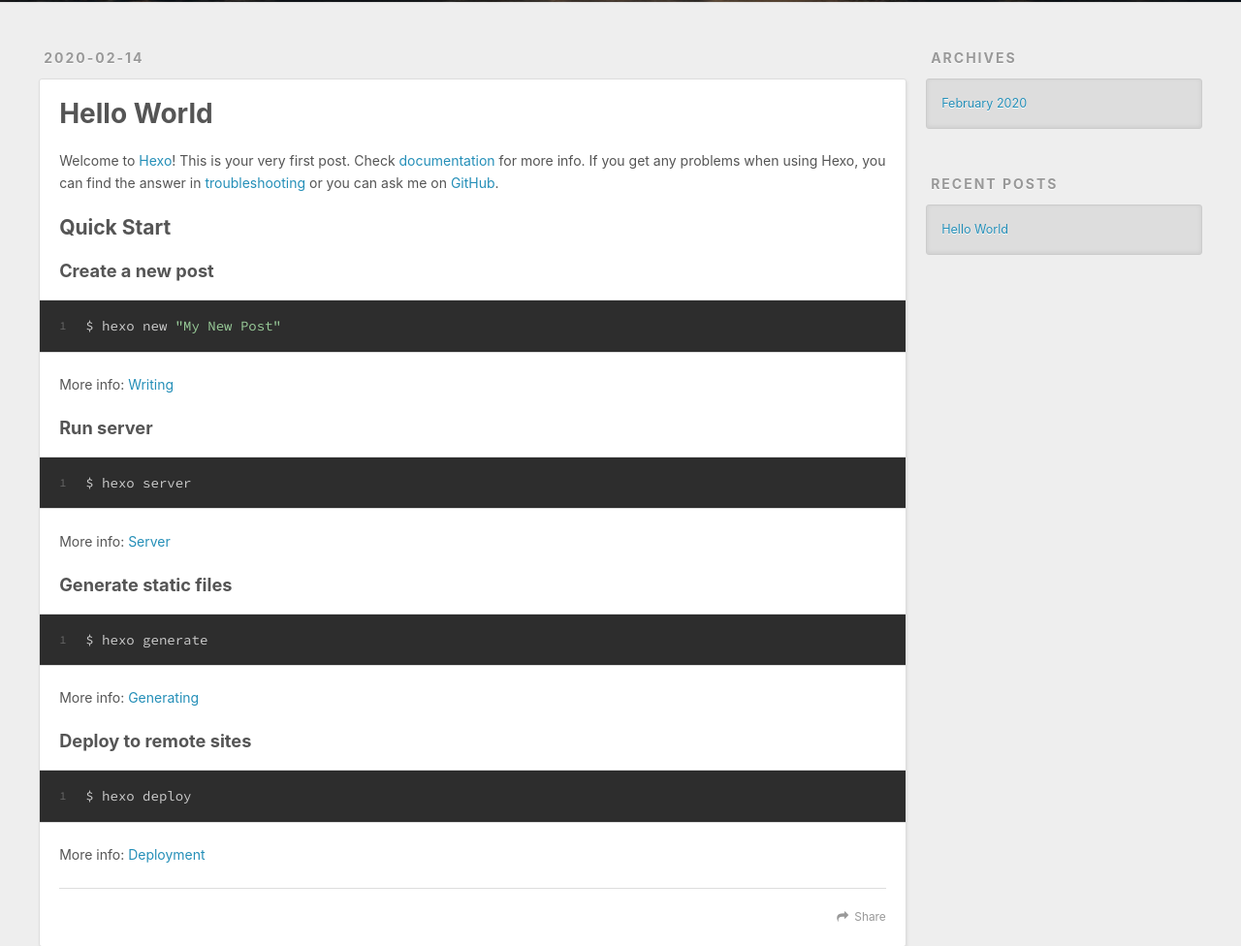
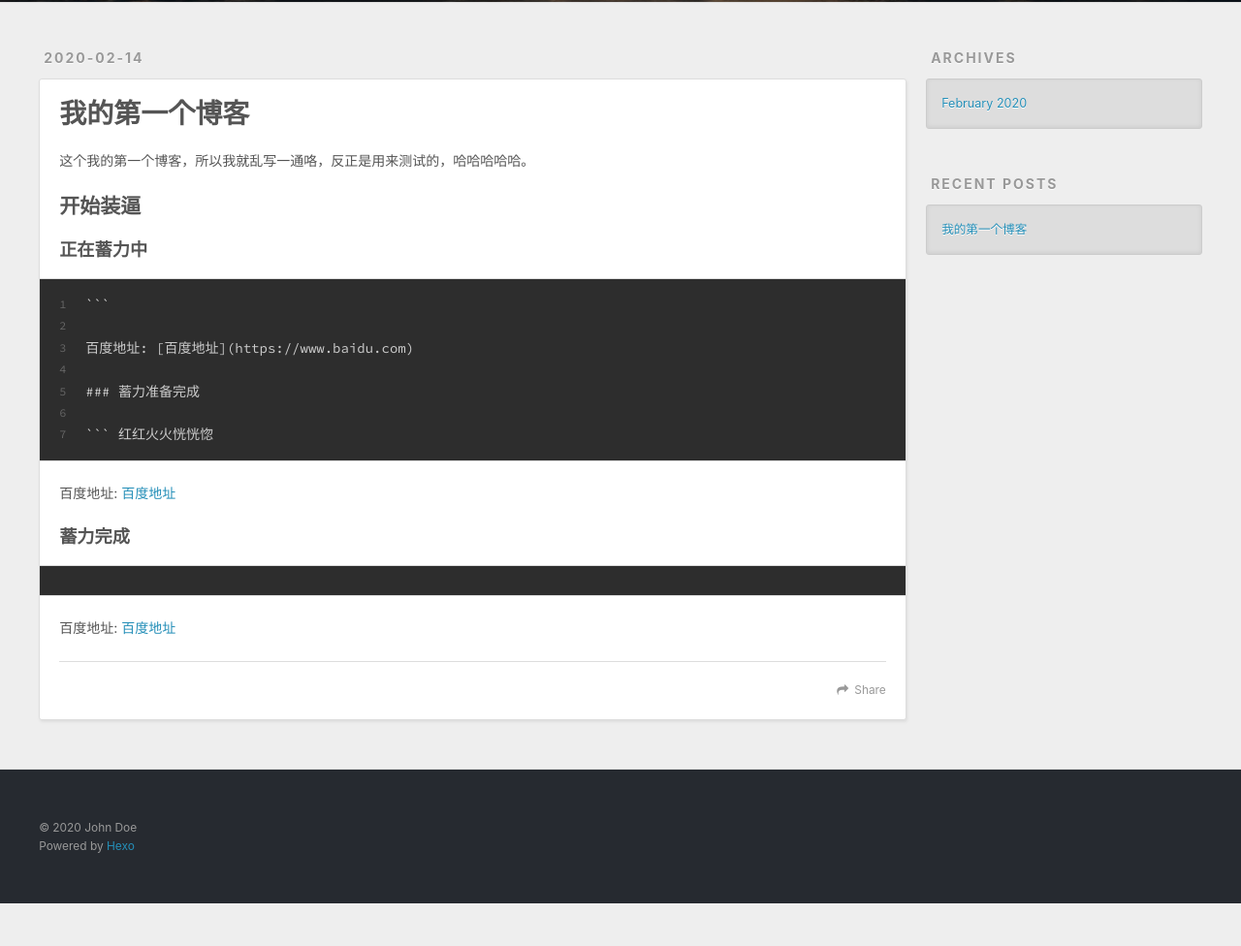
Before and after one commit to wgy213/wgy213.github.io, a plain HTML site: page 2020/02/14/我的第一篇博客/index.html in a window 1280 px wide. Shown: the part 298-1274 px from the top of the page at 97% size. After the commit the page ends 1230 px from the top, so only its background shows below. Drawn offline with nearby package versions, Linux system fonts and the light colour scheme.

Commit message:
Site updated: 2020-02-15 10:47:38

```diff
--- a/2020/02/14/hello-world/index.html
+++ b/2020/02/14/我的第一篇博客/index.html
@@ -5,17 +5,17 @@
 
 
 
-  <title>Hello World | Hexo</title>
+  <title>我的第一个博客 | Hexo</title>
   <meta name="viewport" content="width=device-width, initial-scale=1, maximum-scale=1">
-  <meta name="description" content="Welcome to Hexo! This is your very first post. Check documentation for more info. If you get any problems when using Hexo, you can find the answer in troubleshooting or you can ask me on GitHub. Quick">
+  <meta name="description" content="这个我的第一个博客，所以我就乱写一通咯，反正是用来测试的，哈哈哈哈哈。 开始装逼正在蓄力中1234567&#96;&#96;&#96;百度地址: [百度地址](https:&#x2F;&#x2F;www.baidu.com)### 蓄力准备完成&#96;&#96;&#96; 红红火火恍恍惚  百度地址: 百度地址 蓄力完成 百度地址: 百度地址">
 <meta property="og:type" content="article">
-<meta property="og:title" content="Hello World">
-<meta property="og:url" content="http://yoursite.com/2020/02/14/hello-world/index.html">
+<meta property="og:title" content="我的第一个博客">
+<meta property="og:url" content="http://yoursite.com/2020/02/14/%E6%88%91%E7%9A%84%E7%AC%AC%E4%B8%80%E7%AF%87%E5%8D%9A%E5%AE%A2/index.html">
 <meta property="og:site_name" content="Hexo">
-<meta property="og:description" content="Welcome to Hexo! This is your very first post. Check documentation for more info. If you get any problems when using Hexo, you can find the answer in troubleshooting or you can ask me on GitHub. Quick">
+<meta property="og:description" content="这个我的第一个博客，所以我就乱写一通咯，反正是用来测试的，哈哈哈哈哈。 开始装逼正在蓄力中1234567&#96;&#96;&#96;百度地址: [百度地址](https:&#x2F;&#x2F;www.baidu.com)### 蓄力准备完成&#96;&#96;&#96; 红红火火恍恍惚  百度地址: 百度地址 蓄力完成 百度地址: 百度地址">
 <meta property="og:locale" content="en_US">
 <meta property="article:published_time" content="2020-02-14T07:26:13.503Z">
-<meta property="article:modified_time" content="2020-02-14T07:26:13.503Z">
+<meta property="article:modified_time" content="2020-02-15T02:46:13.930Z">
 <meta property="article:author" content="John Doe">
 <meta name="twitter:card" content="summary">
 
@@ -66,9 +66,9 @@
   </div>
 </header>
       <div class="outer">
-        <section id="main"><article id="post-hello-world" class="article article-type-post" itemscope itemprop="blogPost">
+        <section id="main"><article id="post-我的第一篇博客" class="article article-type-post" itemscope itemprop="blogPost">
   <div class="article-meta">
-    <a href="/2020/02/14/hello-world/" class="article-date">
+    <a href="/2020/02/14/%E6%88%91%E7%9A%84%E7%AC%AC%E4%B8%80%E7%AF%87%E5%8D%9A%E5%AE%A2/" class="article-date">
   <time datetime="2020-02-14T07:26:13.503Z" itemprop="datePublished">2020-02-14</time>
 </a>
 
@@ -80,7 +80,7 @@
 
 
     <h1 class="article-title" itemprop="name">
-      Hello World
+      我的第一个博客
     </h1>
 
 
@@ -88,24 +88,17 @@
 
     <div class="article-entry" itemprop="articleBody">
 
-        <p>Welcome to <a href="https://hexo.io/" target="_blank" rel="noopener">Hexo</a>! This is your very first post. Check <a href="https://hexo.io/docs/" target="_blank" rel="noopener">documentation</a> for more info. If you get any problems when using Hexo, you can find the answer in <a href="https://hexo.io/docs/troubleshooting.html" target="_blank" rel="noopener">troubleshooting</a> or you can ask me on <a href="https://github.com/hexojs/hexo/issues" target="_blank" rel="noopener">GitHub</a>.</p>
-<h2 id="Quick-Start"><a href="#Quick-Start" class="headerlink" title="Quick Start"></a>Quick Start</h2><h3 id="Create-a-new-post"><a href="#Create-a-new-post" class="headerlink" title="Create a new post"></a>Create a new post</h3><figure class="highlight bash"><table><tr><td class="gutter"><pre><span class="line">1</span><br></pre></td><td class="code"><pre><span class="line">$ hexo new <span class="string">"My New Post"</span></span><br></pre></td></tr></table></figure>
+        <p>这个我的第一个博客，所以我就乱写一通咯，反正是用来测试的，哈哈哈哈哈。</p>
+<h2 id="开始装逼"><a href="#开始装逼" class="headerlink" title="开始装逼"></a>开始装逼</h2><h3 id="正在蓄力中"><a href="#正在蓄力中" class="headerlink" title="正在蓄力中"></a>正在蓄力中</h3><figure class="highlight plain"><table><tr><td class="gutter"><pre><span class="line">1</span><br><span class="line">2</span><br><span class="line">3</span><br><span class="line">4</span><br><span class="line">5</span><br><span class="line">6</span><br><span class="line">7</span><br></pre></td><td class="code"><pre><span class="line">&#96;&#96;&#96;</span><br><span class="line"></span><br><span class="line">百度地址: [百度地址](https:&#x2F;&#x2F;www.baidu.com)</span><br><span class="line"></span><br><span class="line">### 蓄力准备完成</span><br><span class="line"></span><br><span class="line">&#96;&#96;&#96; 红红火火恍恍惚</span><br></pre></td></tr></table></figure>
 
-<p>More info: <a href="https://hexo.io/docs/writing.html" target="_blank" rel="noopener">Writing</a></p>
-<h3 id="Run-server"><a href="#Run-server" class="headerlink" title="Run server"></a>Run server</h3><figure class="highlight bash"><table><tr><td class="gutter"><pre><span class="line">1</span><br></pre></td><td class="code"><pre><span class="line">$ hexo server</span><br></pre></td></tr></table></figure>
-
-<p>More info: <a href="https://hexo.io/docs/server.html" target="_blank" rel="noopener">Server</a></p>
-<h3 id="Generate-static-files"><a href="#Generate-static-files" class="headerlink" title="Generate static files"></a>Generate static files</h3><figure class="highlight bash"><table><tr><td class="gutter"><pre><span class="line">1</span><br></pre></td><td class="code"><pre><span class="line">$ hexo generate</span><br></pre></td></tr></table></figure>
-
-<p>More info: <a href="https://hexo.io/docs/generating.html" target="_blank" rel="noopener">Generating</a></p>
-<h3 id="Deploy-to-remote-sites"><a href="#Deploy-to-remote-sites" class="headerlink" title="Deploy to remote sites"></a>Deploy to remote sites</h3><figure class="highlight bash"><table><tr><td class="gutter"><pre><span class="line">1</span><br></pre></td><td class="code"><pre><span class="line">$ hexo deploy</span><br></pre></td></tr></table></figure>
-
-<p>More info: <a href="https://hexo.io/docs/one-command-deployment.html" target="_blank" rel="noopener">Deployment</a></p>
+<p>百度地址: <a href="https://www.baidu.com" target="_blank" rel="noopener">百度地址</a></p>
+<h3 id="蓄力完成"><a href="#蓄力完成" class="headerlink" title="蓄力完成"></a>蓄力完成</h3><pre><code class="呵呵呵呵呵呵"></code></pre>
+<p>百度地址: <a href="https://www.baidu.com" target="_blank" rel="noopener">百度地址</a></p>
 
 
     </div>
     <footer class="article-footer">
-      <a data-url="http://yoursite.com/2020/02/14/hello-world/" data-id="ck6luotjm0000ccns7tdbc9ee" class="article-share-link">Share</a>
+      <a data-url="http://yoursite.com/2020/02/14/%E6%88%91%E7%9A%84%E7%AC%AC%E4%B8%80%E7%AF%87%E5%8D%9A%E5%AE%A2/" data-id="ck6n036rd00009onshvyz5wey" class="article-share-link">Share</a>
 
 
     </footer>
@@ -144,7 +137,7 @@
       <ul>
 
           <li>
-            <a href="/2020/02/14/hello-world/">Hello World</a>
+            <a href="/2020/02/14/%E6%88%91%E7%9A%84%E7%AC%AC%E4%B8%80%E7%AF%87%E5%8D%9A%E5%AE%A2/">我的第一个博客</a>
           </li>
 
       </ul>
```
Also changed, not shown: archives/2020/02/index.html (+3 -3 lines), archives/2020/index.html (+3 -3 lines), archives/index.html (+3 -3 lines), index.html (+10 -17 lines).
